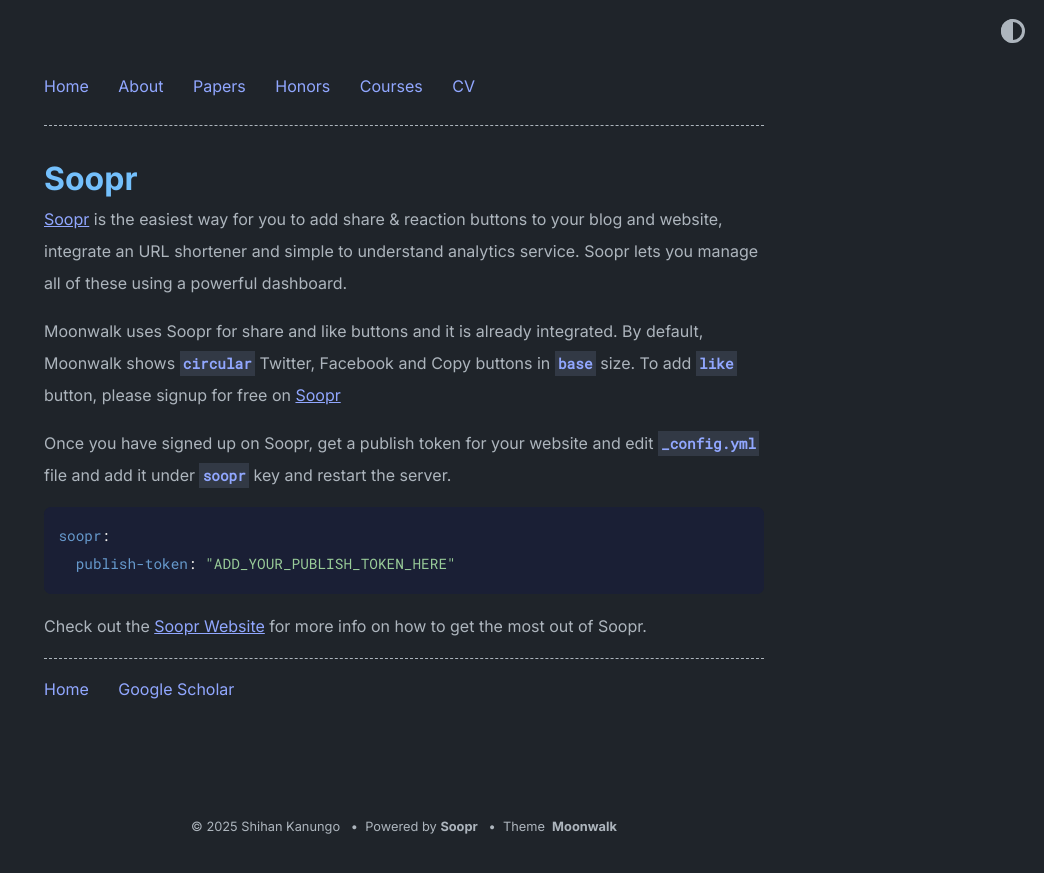
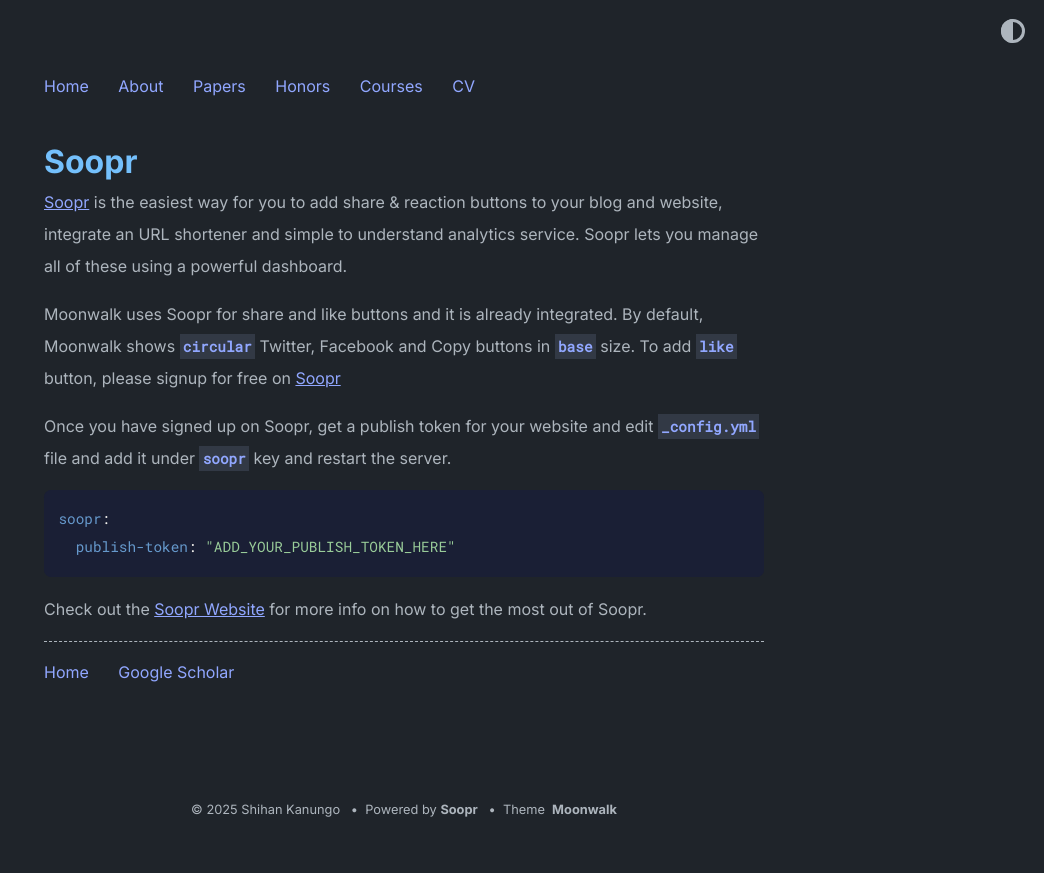
Before and after one commit to shihankanungo/shihankanungo.github.io, a Jekyll site: the page built from _posts/2021-03-04-soopr.md, in a window 1280 px wide. Shown: the top 873 px of the page, without its empty margins (236-1280 px from the left). Built offline with Jekyll 4.4.1, drawn with Linux system fonts in a browser that asks for light colours.

Commit message:
Update post.html

```diff
--- a/_layouts/post.html
+++ b/_layouts/post.html
@@ -5,7 +5,7 @@
 <header>
 {% if site.theme_config.show_navbar == true %}
   {% include horizontal_list.html collection=site.data.home.navbar_entries %}
-  <div class="dashed"></div>
+  <div class="solid"></div>
 {% endif %}
 
 </header>
```
